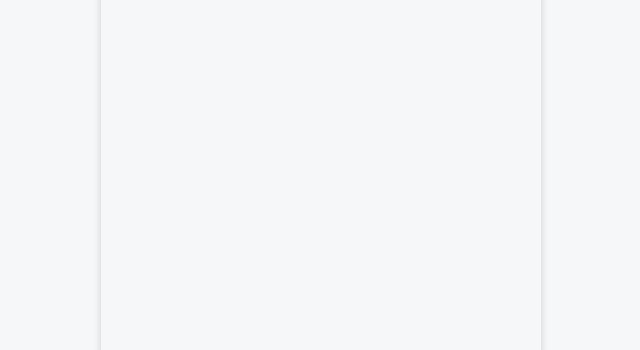
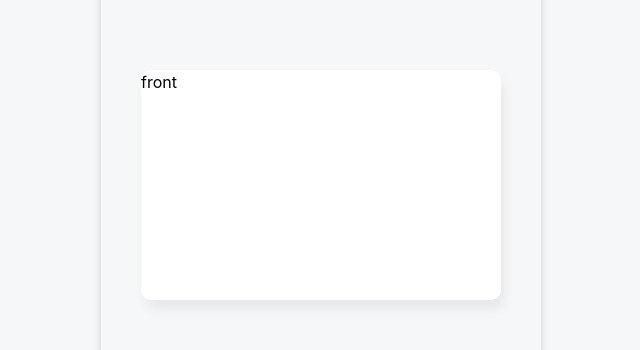
Before and after one commit to codyondev/codyon, a Next.js app: page /fashion-card/1 in a window 1280 px wide. Shown: the part 125-475 px from the top of the page, without its empty margins (319-959 px from the left). Built offline with nearby package versions, Linux system fonts and the light colour scheme.

Commit message:
feat: card 애니메이션 추가

```diff
--- a/pages/fashion-card/[userId].tsx
+++ b/pages/fashion-card/[userId].tsx
@@ -8,7 +8,12 @@ const FasionCardWithUser: NextPage = function () {
         <h1 className="text-center">My Card</h1>
       </header>
       <main className="">
-        <div className="mt-[150px]" />
+        <div className="flip mt-[150px] mx-auto">
+          <div className="card">
+            <div className="front">front</div>
+            <div className="back">back</div>
+          </div>
+        </div>
       </main>
       <footer className="fixed bottom-[40px] w-full flex justify-center items-center max-w-mobile">
         <button
--- /dev/null
+++ b/styles/components.scss
@@ -0,0 +1,23 @@
+@layer components {
+  .flip {
+    @apply w-[360px] h-[230px];
+    perspective: 1100px;
+    &:hover {
+      & .card {
+        transform: rotateX(180deg);
+      }
+    }
+  }
+  .card {
+    @apply w-full h-full relative duration-300 bg-white rounded-[10px];
+    transform-style: preserve-3d;
+    & .front,
+    & .back {
+      @apply absolute w-full h-full rounded-[10px] shadow-card transform-gpu;
+      backface-visibility: hidden;
+    }
+    & .back {
+      transform: rotateX(180deg);
+    }
+  }
+}
--- a/styles/globals.css
+++ b/styles/globals.css
@@ -1,3 +1,5 @@
+@import url(./components.scss);
+
 @tailwind base;
 @tailwind components;
 @tailwind utilities;
--- a/tailwind.config.js
+++ b/tailwind.config.js
@@ -8,6 +8,7 @@ module.exports = {
     extend: {
       boxShadow: {
         root: 'rgb(0 0 0 / 16%) 0px 0px 8px',
+        card: '4px 10px 11px rgba(0, 0, 0, 0.06)',
       },
       backgroundColor: {
         main: '#F6F7F8',
```
